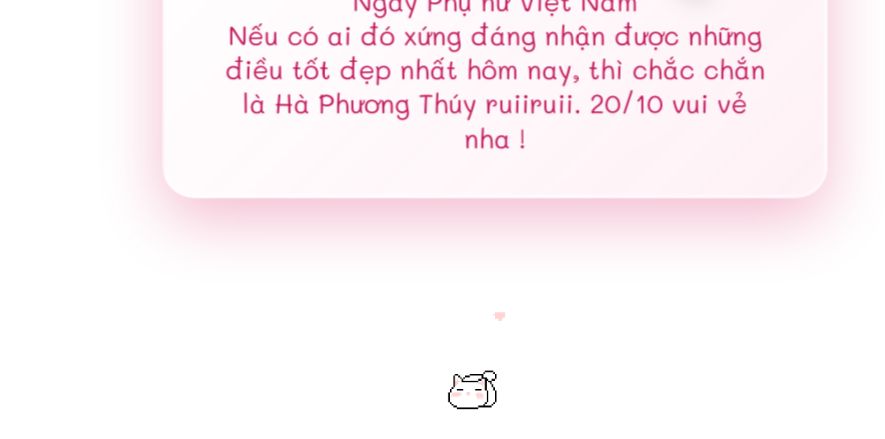
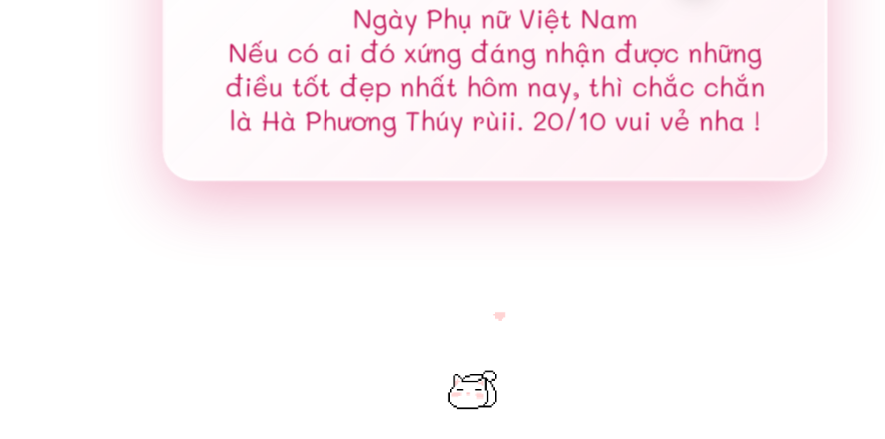
Before and after one commit to devpan0811/-, a plain HTML site: page index.html in a window 1280 px wide. Shown: the part 361-800 px from the top of the page, without its empty margins (145-1030 px from the left). Drawn offline with Linux system fonts and the light colour scheme.

Commit message:
Update index.html

```diff
--- a/index.html
+++ b/index.html
@@ -368,7 +368,7 @@
         <strong>Chúc mừng 20-10</strong> <!--Sửa tiêu đề chúc mừng ở đây-->
         <span id="centerText">
             Ngày Phụ nữ Việt Nam<br> <!-- Sử lời nhắn hiển thị đầu ở đây-->
-            Nếu có ai đó xứng đáng nhận được những điều tốt đẹp nhất hôm nay, thì chắc chắn là Hà Phương Thúy ruiiruii. 20/10 vui vẻ nha !
+            Nếu có ai đó xứng đáng nhận được những điều tốt đẹp nhất hôm nay, thì chắc chắn là Hà Phương Thúy rùii. 20/10 vui vẻ nha !
         </span>
     </div>
 
```
